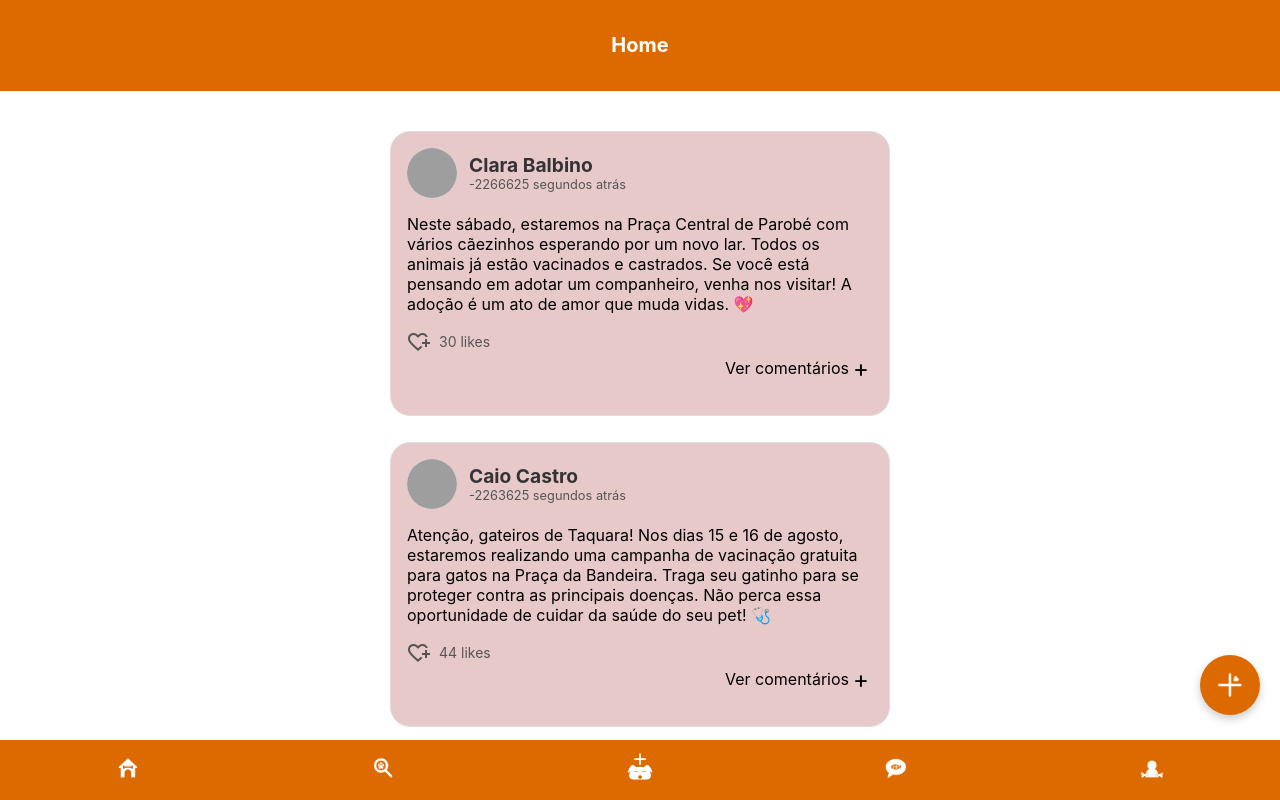
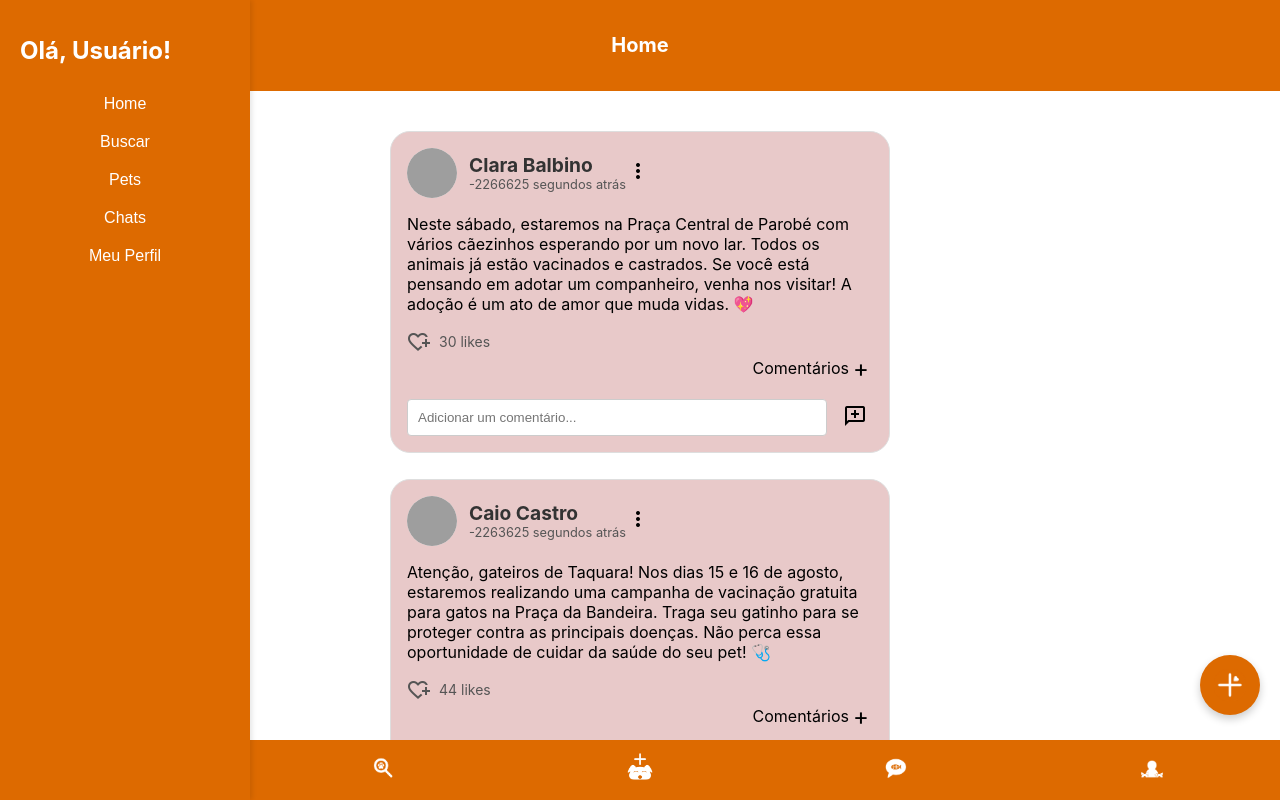
Before and after one commit to harukusuo/phr, a React (Create React App) app: page /phr/homepage in a window 1280 px wide. Built offline with nearby package versions, Linux system fonts and the light colour scheme; grey boxes are pictures that could not be loaded.

Commit message:
Atualização 15/10 às 16:47

```diff
--- a/src/App.js
+++ b/src/App.js
@@ -12,11 +12,30 @@ import Pets from './components/Pets';
 import Perdidos from './components/Perdidos';
 import Achados from './components/Achados';
 import AddAnimal from './components/AddAnimal';
+import SideBar from './components/SideBar';
+import BottomBar from './components/BottomBar';
 
 function App() {
+  // Define quais rotas devem ter a barra
+  const routesWithSidebar = [
+    '/homepage',
+    '/pets',
+    '/chats',
+    '/profile/:id',
+    '/achados',
+    '/perdidos',
+    '/AddAnimal',
+  ];
+
   return (
     <Router basename="/phr">
       <div className="App">
+        {routesWithSidebar.some(route => window.location.pathname.match(route)) && (
+          <SideBar />
+        )}
+        {routesWithSidebar.some(route => window.location.pathname.match(route)) ? (
+          <BottomBar />
+        ) : null}
         <Routes>
           <Route path="/" element={<WelcomeScreen />} />
           <Route path="/login" element={<LoginScreen />} />
--- a/src/components/Post.js
+++ b/src/components/Post.js
@@ -29,9 +29,12 @@ function timeSince(date) {
     return Math.floor(seconds) === 1 ? "1 segundo" : Math.floor(seconds) + " segundos";
 }
 
-const Post = ({ user, post }) => {
+const Post = ({ user, post, onDelete }) => {
     const navigate = useNavigate();
-    const [isLiked, setIsLiked] = useState(false); // verifica se o post foi curtido
+    const [isLiked, setIsLiked] = useState(false);
+    const [newComment, setNewComment] = useState("");
+    const [comments, setComments] = useState(post.comments);
+    const [showDeleteMenu, setShowDeleteMenu] = useState(false);
 
     const handleUserClick = (userId) => {
         navigate(`/profile/${userId}`);
@@ -41,7 +44,33 @@ const Post = ({ user, post }) => {
         setIsLiked(!isLiked); // muda entre curtido/n curtido
     };
 
-    const hasComments = post.comments.length > 0;
+    const handleCommentChange = (event) => {
+        setNewComment(event.target.value);
+    };
+
+    const handleCommentSubmit = (event) => {
+        event.preventDefault();
+        if (newComment.trim() !== "") {
+            const newCommentData = {
+                id: comments.length + 1,
+                content: newComment,
+                user: {
+                    id: user.id,
+                    name: user.name,
+                    sobrenome: user.sobrenome,
+                    profilePicture: user.profilePicture,
+                },
+            };
+            setComments([...comments, newCommentData]);
+            setNewComment("");
+        }
+    };
+
+    const handleDeleteClick = () => {
+        if (onDelete) {
+            onDelete(post.id);
+        }
+    };
 
     return (
         <div className="post">
@@ -52,6 +81,14 @@ const Post = ({ user, post }) => {
                 <div className="post-header-info">
                     <span className="post-header-info-username" onClick={() => handleUserClick(user.id)}>{user.name} {user.sobrenome}</span>
                     <span className="post-header-info-time" title={new Date(post.time).toLocaleString()}>{timeSince(new Date(post.time))} atrás</span>
+                </div>
+                <div className="post-options">
+                    <span className="material-symbols-outlined" onClick={() => setShowDeleteMenu(!showDeleteMenu)}>more_vert</span>
+                    {showDeleteMenu && (
+                        <div className="delete-menu">
+                            <span onClick={handleDeleteClick}>Excluir post</span>
+                        </div>
+                    )}
                 </div>
             </div>
             <div className="post-content">
@@ -65,9 +102,11 @@ const Post = ({ user, post }) => {
                     <span>{post.likes + (isLiked ? 1 : 0)} likes</span>
                 </div>
             </div>
-            {hasComments ? <Colapsavel title="Ver comentários">
+
+            <Colapsavel title="Comentários">
                 <div className="post-comments">
-                    {post.comments.map(comment => (
+                    {comments.length > 0 ? (
+                        comments.map(comment => (
                             <div key={comment.id} className="comment">
                                 <div className="comment-profile-pic-container" onClick={() => handleUserClick(comment.user.id)}>
                                     <img src={comment.user.profilePicture} alt={`${comment.user.name} ${comment.user.sobrenome}'s profile`} className="comment-profile-pic" />
@@ -76,14 +115,25 @@ const Post = ({ user, post }) => {
                                     <span className="comment-profile-username-container" onClick={() => handleUserClick(comment.user.id)}>{comment.user.name} {comment.user.sobrenome}</span>: {comment.content}
                                 </div>
                             </div>
-                    ))}
+                        ))
+                    ) : (
+                        <div className="post-sem">Sem comentários</div>
+                    )}
                 </div>
-            </Colapsavel> :
-            <div className="colapsavel-container">
-                <div className="post-sem">Sem comentários</div>
-            </div>
-            }
+            </Colapsavel>
 
+            <form onSubmit={handleCommentSubmit} className="comment-form">
+                <input
+                    type="text"
+                    value={newComment}
+                    onChange={handleCommentChange}
+                    placeholder="Adicionar um comentário..."
+                    className="comment-input"
+                />
+                <button type="submit" className="comment-submit">
+                    <span className="material-symbols-outlined">add_comment</span>
+                </button>
+            </form>
         </div>
     );
 };
--- a/src/components/Posts.js
+++ b/src/components/Posts.js
@@ -1,11 +1,17 @@
+import React from "react";
 import Post from "./Post";
 import "../styles/Posts.css";
 
-const Posts = ({ posts }) => {
+const Posts = ({ posts, onDelete }) => {
     return (
         <div className="posts-container">
             {posts.map((postData, index) => (
-                <Post key={index} user={postData.owner} post={postData} />
+                <Post
+                    key={index}
+                    user={postData.owner}
+                    post={postData}
+                    onDelete={onDelete}
+                />
             ))}
         </div>
     );
--- /dev/null
+++ b/src/components/SideBar.js
@@ -0,0 +1,26 @@
+import React from 'react';
+import { useNavigate } from 'react-router-dom';
+import '../styles//SideBar.css';
+
+const SideBar = ({ user }) => {
+  const navigate = useNavigate();
+
+  const handleNavigation = (path) => {
+    navigate(path);
+  };
+
+  return (
+    <div className="sideBar">
+      <h1 className="sideBar-title">Olá, Usuário!</h1>
+      <nav className="sideBar-nav">
+        <button onClick={() => handleNavigation('/homepage')}>Home</button>
+        <button onClick={() => handleNavigation('/search')}>Buscar</button>
+        <button onClick={() => handleNavigation('/pets')}>Pets</button>
+        <button onClick={() => handleNavigation('/chats')}>Chats</button>
+        <button onClick={() => handleNavigation(`/profile/${user.id}`)}>Meu Perfil</button>
+      </nav>
+    </div>
+  );
+};
+
+export default SideBar;
--- a/src/styles/Post.css
+++ b/src/styles/Post.css
@@ -105,3 +105,48 @@
     font-weight: bold;
     cursor: pointer;
 }
+
+.comment-form {
+    display: flex;
+    align-items: center;
+    margin-top: 10px;
+}
+
+.comment-input {
+    flex: 1;
+    padding: 10px;
+    border: 1px solid #ccc;
+    border-radius: 4px;
+    margin-right: 10px;
+}
+
+.comment-submit {
+    background: none;
+    border: none;
+    cursor: pointer;
+}
+
+.post-options {
+    position: relative;
+    cursor: pointer;
+}
+
+.delete-menu {
+    position: absolute;
+    right: 0;
+    background-color: white;
+    box-shadow: 0 2px 8px rgba(0, 0, 0, 0.2);
+    z-index: 10;
+    margin-top: 8px;
+    padding: 10px;
+    border-radius: 4px;
+}
+
+.delete-menu span {
+    color: red;
+    cursor: pointer;
+}
+
+.delete-menu span:hover {
+    text-decoration: underline;
+}
--- /dev/null
+++ b/src/styles/SideBar.css
@@ -0,0 +1,38 @@
+.sideBar {
+    position: fixed;
+    top: 0;
+    left: 0;
+    width: 250px;
+    height: 100%;
+    background-color: #DD6A00;
+    color: white;
+    display: flex;
+    flex-direction: column;
+    padding: 20px;
+    box-shadow: 2px 0 5px rgba(0, 0, 0, 0.1);
+    z-index: 1000;
+  }
+
+  .sideBar-title {
+    font-size: 1.5rem;
+    margin-bottom: 20px;
+  }
+
+  .sideBar-nav {
+    display: flex;
+    flex-direction: column;
+  }
+
+  .sideBar-nav button {
+    background: transparent;
+    color: white;
+    border: none;
+    padding: 10px 15px;
+    cursor: pointer;
+    font-size: 1rem;
+    transition: background-color 0.2s ease;
+  }
+
+  .sideBar-nav button:hover {
+    background-color: rgba(255, 255, 255, 0.1);
+  }
```
Lines whose indentation alone changed are shown as unchanged.
